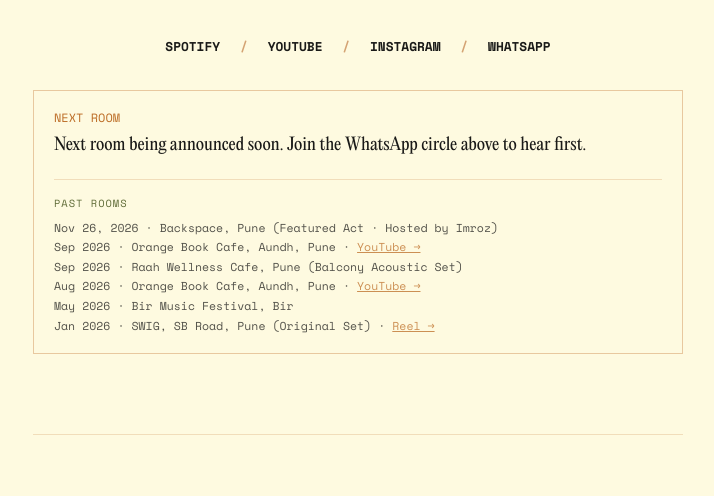
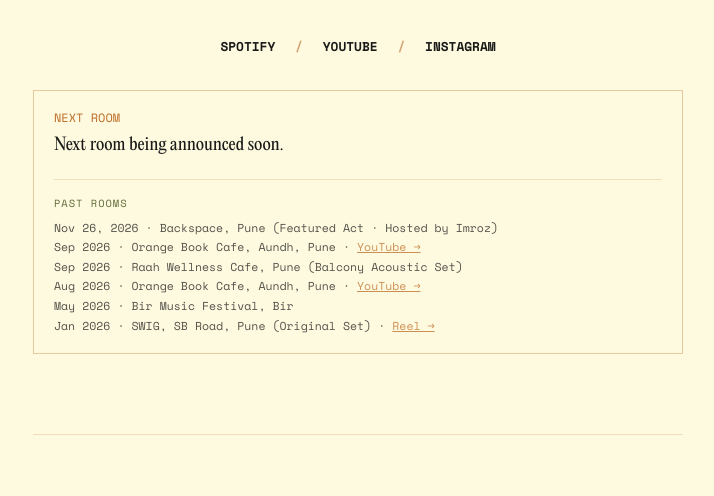
Before and after one commit to somanshu-agarwal/chambalguy-website, a plain HTML site: page index.html in a window 1280 px wide. Shown: the part 268-764 px from the top of the page, without its empty margins (282-996 px from the left). Drawn offline with nearby package versions, Linux system fonts and the light colour scheme.

Commit message:
Remove WhatsApp link and adjust announcement text
Removed WhatsApp link and updated related text.

```diff
--- a/index.html
+++ b/index.html
@@ -105,13 +105,12 @@
         <a href="https://www.youtube.com/chambalguy" target="_blank">YOUTUBE</a>
         <span class="sep">/</span>
         <a href="https://www.instagram.com/chambalguymusic/" target="_blank">INSTAGRAM</a>
-        <span class="sep">/</span>
-        <a href="https://chat.whatsapp.com/Lc6koNvHEBHAxJiR3iFFNl" target="_blank">WHATSAPP</a>
+
       </nav>
 
           <div style="margin-top: 2rem; padding: 1.1rem 1.25rem; border: 1px solid rgba(188, 108, 37, 0.35); text-align: left;">
                   <p style="font-family: 'Space Mono', monospace; font-size: 0.75rem; color: #BC6C25; text-transform: uppercase;">Next Room</p>
-                  <p style="font-size: 1.05rem; margin-top: 0.3rem;">Next room being announced soon. Join the WhatsApp circle above to hear first.</p>
+                  <p style="font-size: 1.05rem; margin-top: 0.3rem;">Next room being announced soon.</p>
 
                   <div style="margin-top: 1.25rem; padding-top: 0.9rem; border-top: 1px solid rgba(188, 108, 37, 0.2);">
                     <p style="font-family: 'Space Mono', monospace; font-size: 0.65rem; color: #606C38; text-transform: uppercase; letter-spacing: 1px; margin-bottom: 0.4rem;">Past Rooms</p>
```
